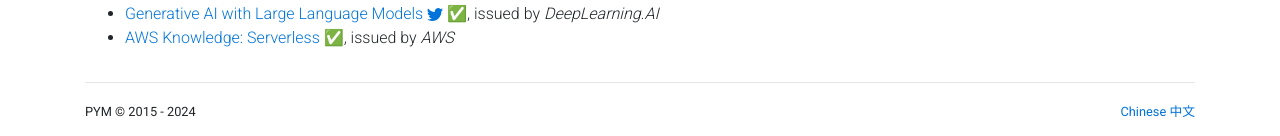
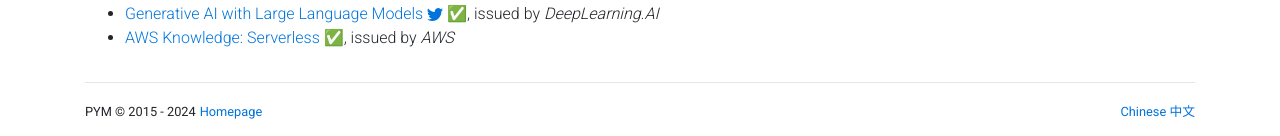
Before and after one commit to gfw001/gfw001.github.io, a Jekyll site: the page portfolio.html, which Jekyll copies as it is, in a window 1280 px wide and 900 px high, scrolled down 2063 px. Shown: the part 761-897 px from the top of the window. Built offline with Jekyll 4.4.1, drawn with Linux system fonts in a browser that asks for light colours; nearby versions of some CDN libraries; a style sheet for code colours, icons or effects is not loaded.

Commit message:
Update portfolio.html

```diff
--- a/portfolio.html
+++ b/portfolio.html
@@ -682,6 +682,9 @@
 	<hr size="1">
 	<p align=“center” style="text-align:left;">
 		<small>PYM &copy; 2015 - 2024</small>
+		<span style="float:center;">
+			<small><a href="/index">Homepage</a></small>
+		</span>
 		<span style="float:right;">
 			<small><a href="/cn">Chinese 中文</a></small>
 		</span>
```
